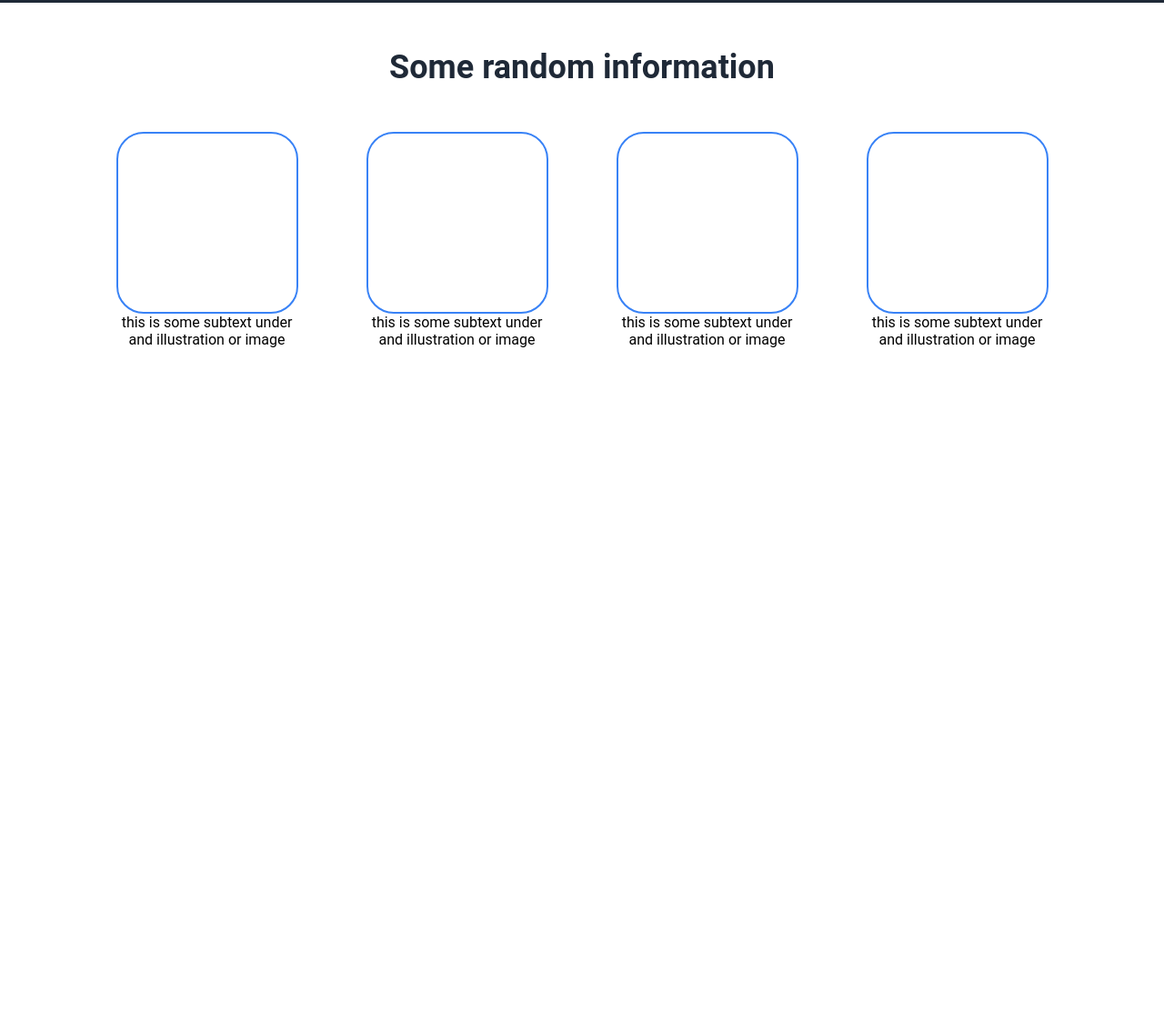
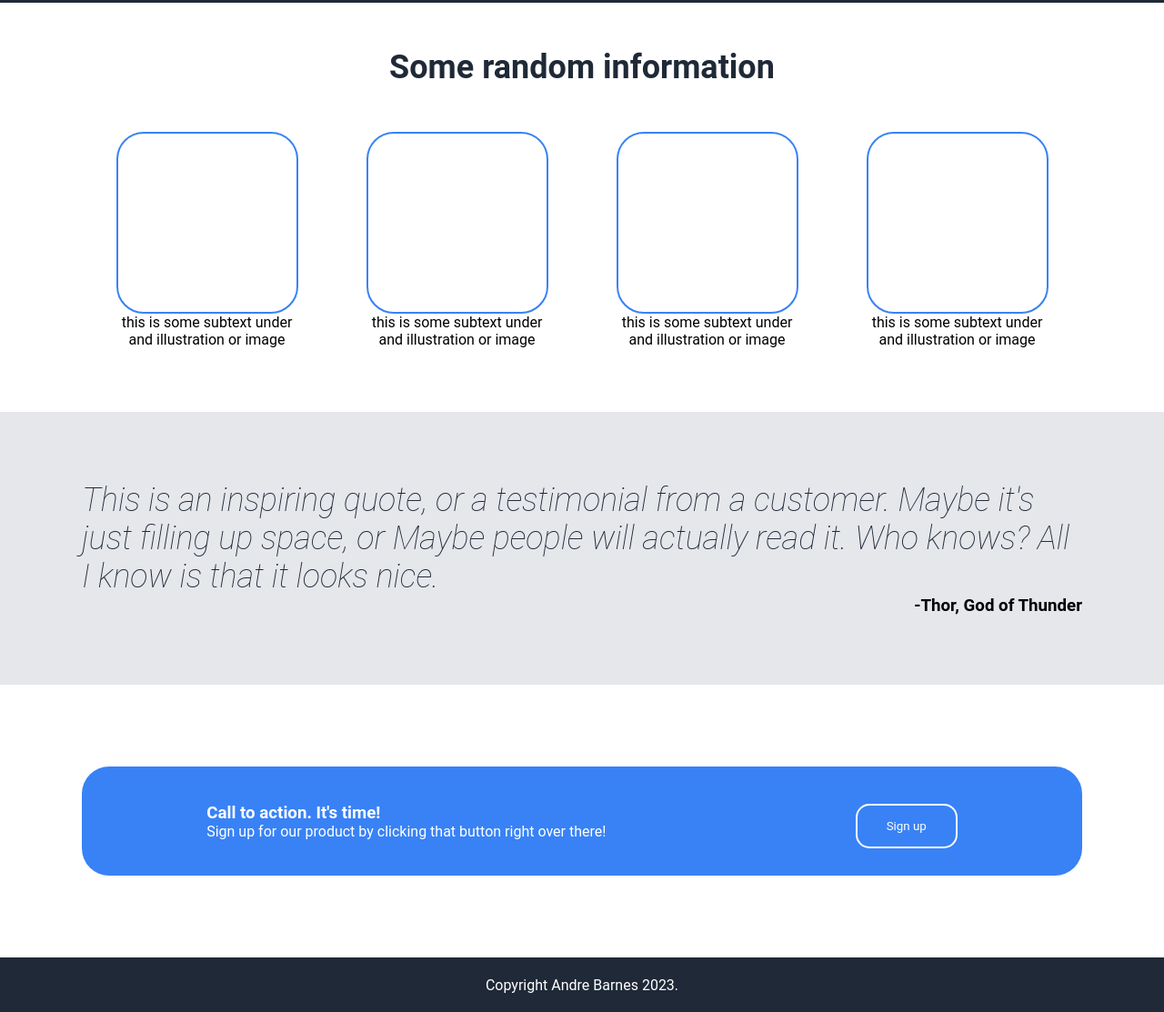
Before and after one commit to berdna/landing-page, a plain HTML site: page index.html in a window 1280 px wide. Shown: the part 557-1670 px from the top of the page at 91% size. Before the commit the page ends 960 px from the top, so only its background shows below. Drawn offline with Linux system fonts and the light colour scheme.

Commit message:
Completed landing for odin

```diff
--- a/index.html
+++ b/index.html
@@ -57,5 +57,42 @@
     </div>
 </section>
 <!-- End Gallery Section -->
+
+<!-- Begin Quote Section -->
+<section class="quote">
+    <div class="container">
+        <h2 class="quotetext">
+            This is an inspiring quote,
+            or a testimonial from a customer.
+            Maybe it's just filling up space, or Maybe
+            people will actually read it. Who knows?
+            All I know is that it looks nice.
+        </h2>
+        <h3 class="quoteauthor">
+            -Thor, God of Thunder
+        </h3>
+    </div>
+</section>
+<!-- End Quote Section -->
+
+<!-- Begin CTA Section  -->
+<section class="cta">
+    <div class="container">
+        <div class="cta-block">
+            <div class="cta-text">
+                <h3>Call to action. It's time!</h3>
+            <p>Sign up for our product by
+                clicking that button right
+                over there!
+            </p>
+            </div>
+            <button class="btn-primary">Sign up</button>
+        </div>
+    </div>
+</section>
+<!-- End CTA -->
+<section class="footer">
+    <p class="footertext">Copyright Andre Barnes 2023.</p>
+</section>
 </body>
 </html>
--- a/styles.css
+++ b/styles.css
@@ -88,7 +88,7 @@ ul {
     display: flex;
     background: #fff;
     justify-content: center;
-    height: 400px;
+    height: 450px;
 }
 .gallery .gal-text {
     display: flex;
@@ -120,3 +120,66 @@ ul {
 /* End Gallery Section */
 
 /* Begin Quote Section */
+.quote {
+    background: #e5e7eb;
+    height: 300px;
+    display: flex;
+    justify-content: center;
+}
+.quote .container {
+    display: flex;
+    flex-direction: column;
+    justify-content: center;
+    align-items: center;
+}
+.quote .quotetext {
+    font-size: 36px;
+    font-weight: 100;
+    font-style: italic;
+    color: #1f2937;
+}
+.quote .quoteauthor {
+    align-self: end;
+}
+/* End Quote Section */
+
+/* Begin CTA Section */
+.cta {
+    height: 300px;
+    display: flex;
+    justify-content: center;
+}
+.cta .container {
+    display: flex;
+    flex-direction: column;
+    justify-content: center;
+
+}
+.cta .cta-block {
+    background: #3882f6;
+    border-radius: 30px;
+    width: 100%;
+    height: 120px;
+    display: flex;
+    justify-content: space-around;
+    align-items: center;
+    color: white;
+}
+.cta .btn-primary {
+    background: #3882f6;
+    color: #fff;
+    border-radius: 15px;
+    border: 2px solid white;
+    padding: 15px 32px;
+    text-align: center;
+    margin-top: 10px;
+}
+/* End CTA */
+.footer {
+    height: 60px;
+    display: flex;
+    justify-content: center;
+    background: #1f2937;
+    color: white;
+    align-items: center;
+}
```
